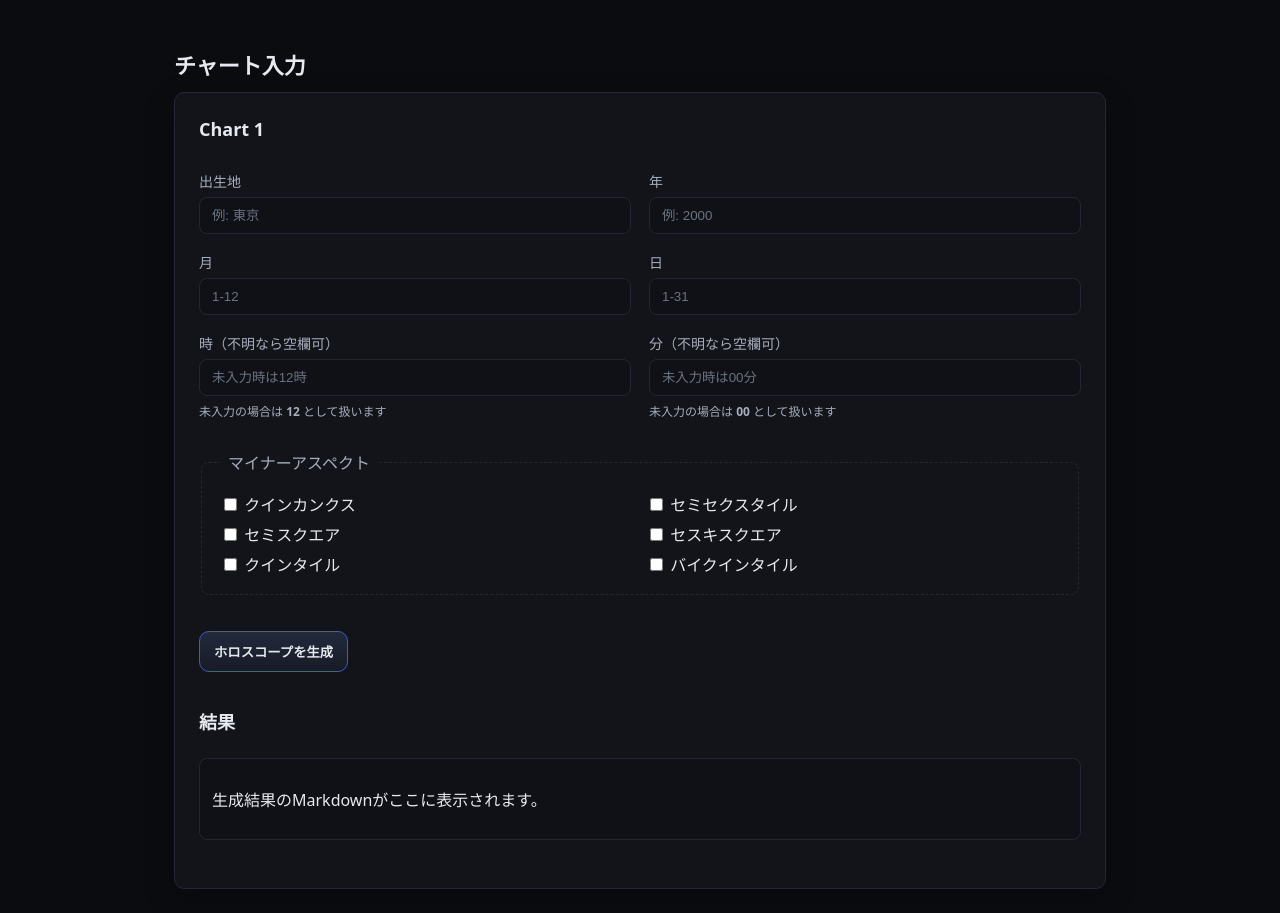
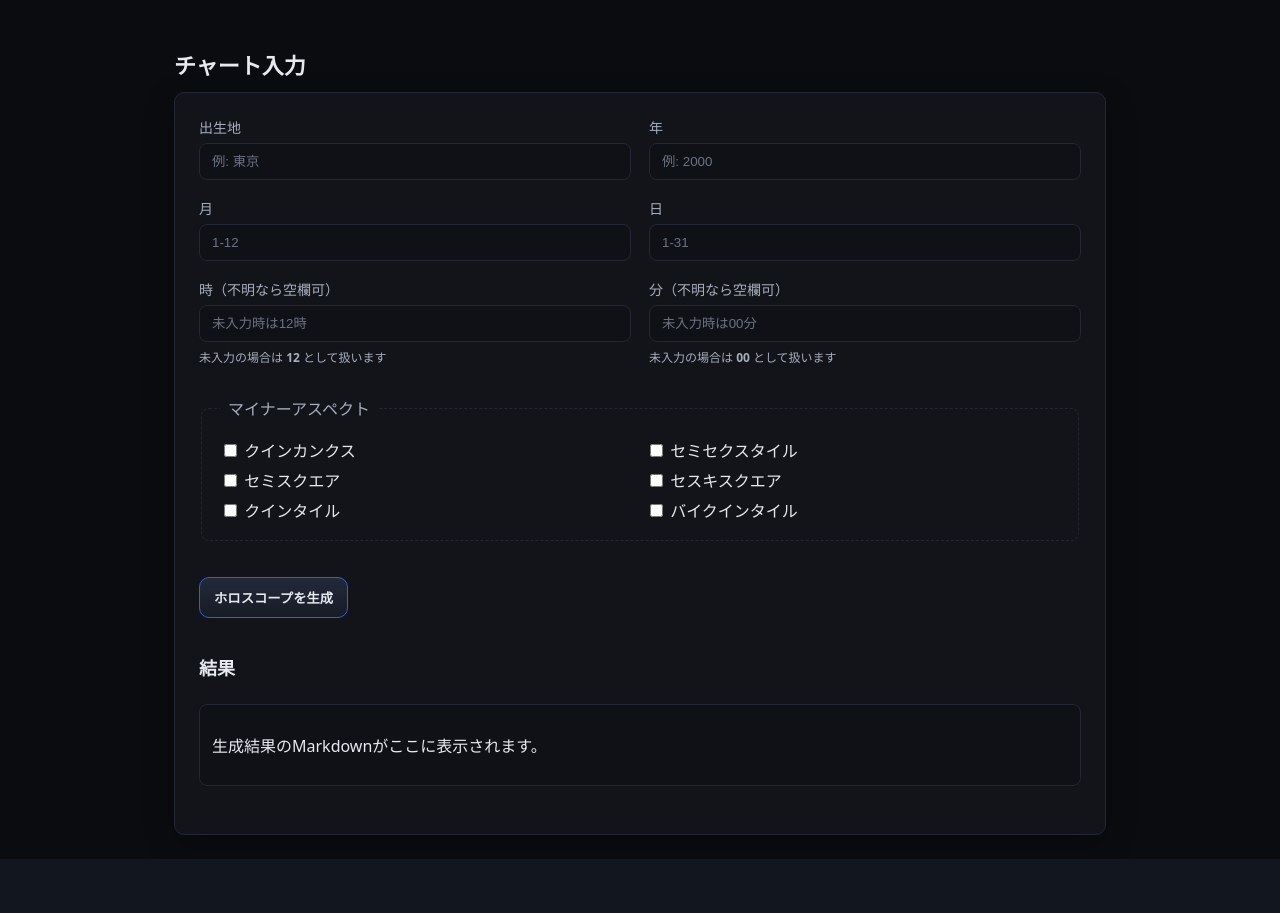
Before and after one commit to 7water-iriumi/astro_md, a Flask app: page / in a window 1280 px wide. Shown: the part 249-1162 px from the top of the page. After the commit the page ends 1108 px from the top, so only its background shows below. Run offline with Flask 3, Linux system fonts and the light colour scheme.

Commit message:
シングルチャートなのにchart1になっているのをコメントアウト（完全に消すとAIが迷うため）

```diff
--- a/templates/index.html
+++ b/templates/index.html
@@ -119,7 +119,7 @@
         <h1 class="page">チャート入力</h1>
         <section class="panel">
             <form action="/generate" method="post" id="horoscope-form">
-                <h2 class="section">Chart 1</h2>
+                <!-- <h2 class="section">Chart 1</h2> -->
                 <div class="form-grid">
                     <div class="field">
                         <label for="location">出生地</label>
```
